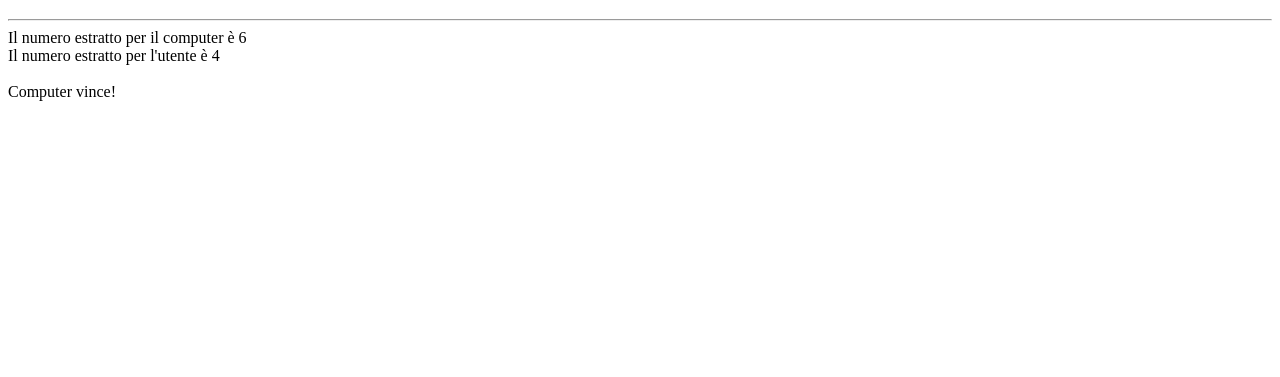
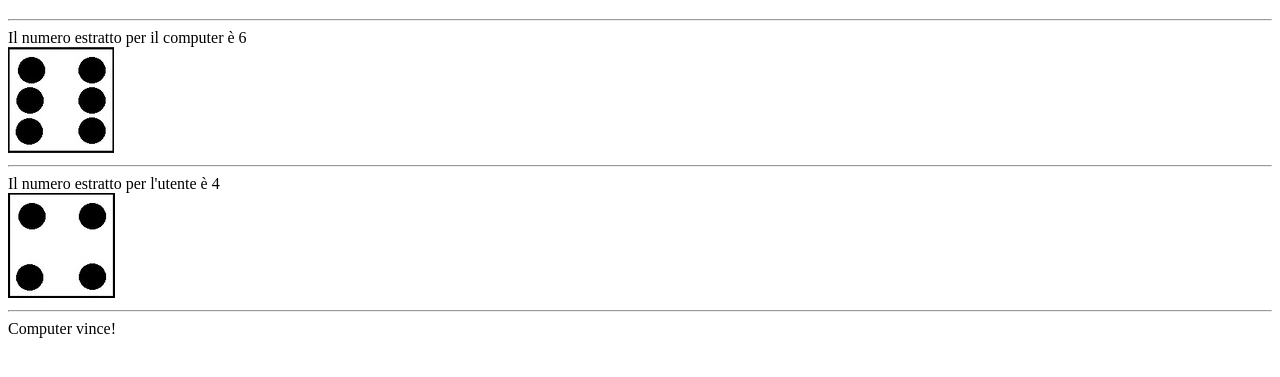
Before and after one commit to rizzamatteo96/js-mail-dadi, a plain HTML site: page index.html in a window 1280 px wide. Shown: the part 61-438 px from the top of the page. Drawn offline with Linux system fonts and the light colour scheme.

Commit message:
Add img as bonus

```diff
--- a/index.html
+++ b/index.html
@@ -10,10 +10,12 @@
 
     <h1>Lancio dei dadi</h1>
     <hr>
-
     <div id="numero-computer">Il numero estratto per il computer è </div>
+    <img id="dado-computer">
+    <hr>
     <div id="numero-user">Il numero estratto per l'utente è </div>
-    <br>
+    <img id="dado-user">
+    <hr>
     <div id="result"></div>
 
 
--- a/js/script.js
+++ b/js/script.js
@@ -26,8 +26,12 @@ if (numeroComputer > numeroUtente) {
 
 // console.log(risultato);
 
+var nome1 = 'img/';
+var nome3 = '.png';
 
 // 4 - comunicare il risultato al giocatore
 document.getElementById('numero-computer').innerHTML += numeroComputer;
+document.getElementById('dado-computer').setAttribute("src", nome1 + numeroComputer + nome3);
 document.getElementById('numero-user').innerHTML += numeroUtente;
+document.getElementById('dado-user').setAttribute("src", nome1 + numeroUtente + nome3);
 document.getElementById('result').innerHTML = risultato;
```
Also changed, not shown: img/1.png (added), img/2.png (added), img/3.png (added), img/4.png (added), img/5.png (added), img/6.png (added).
